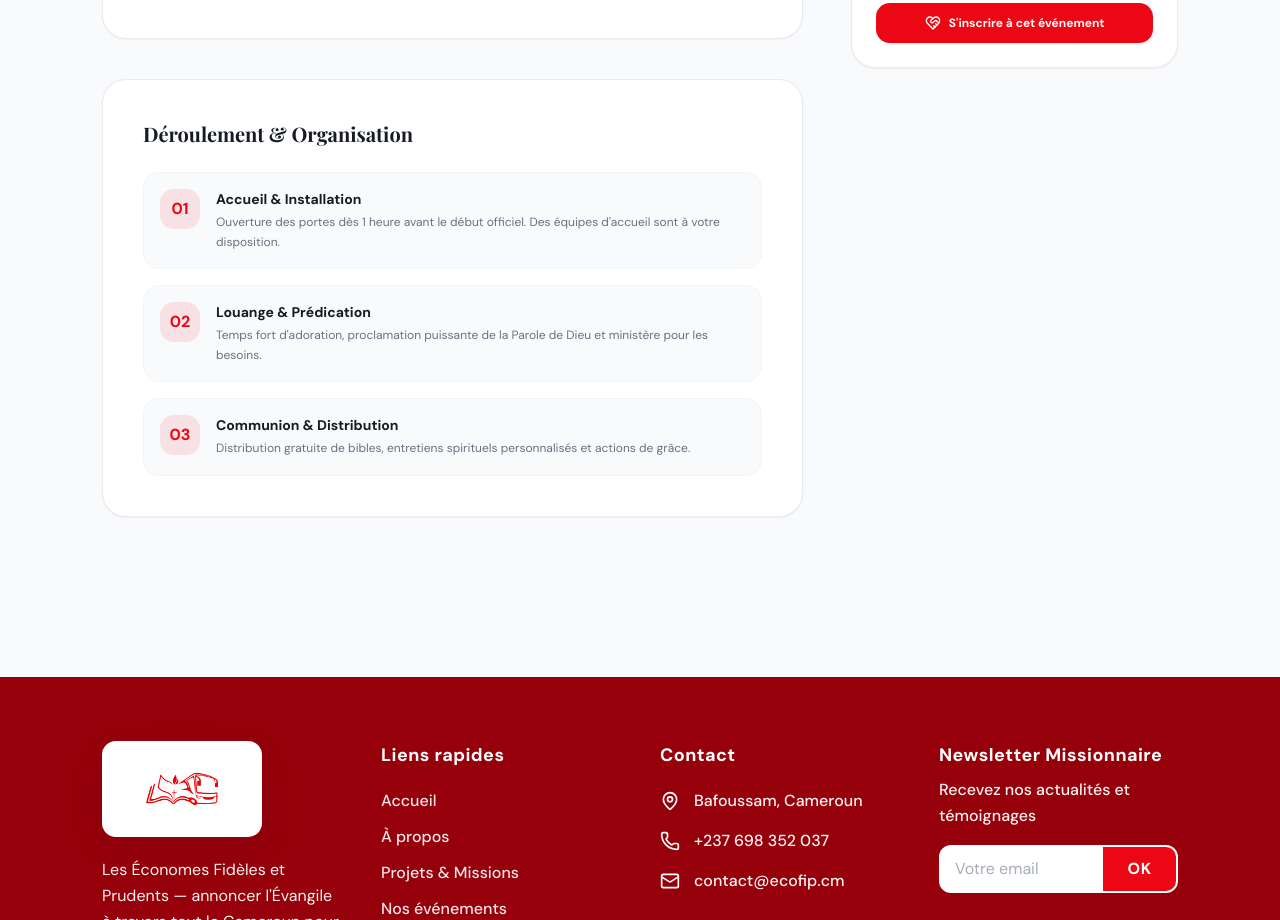
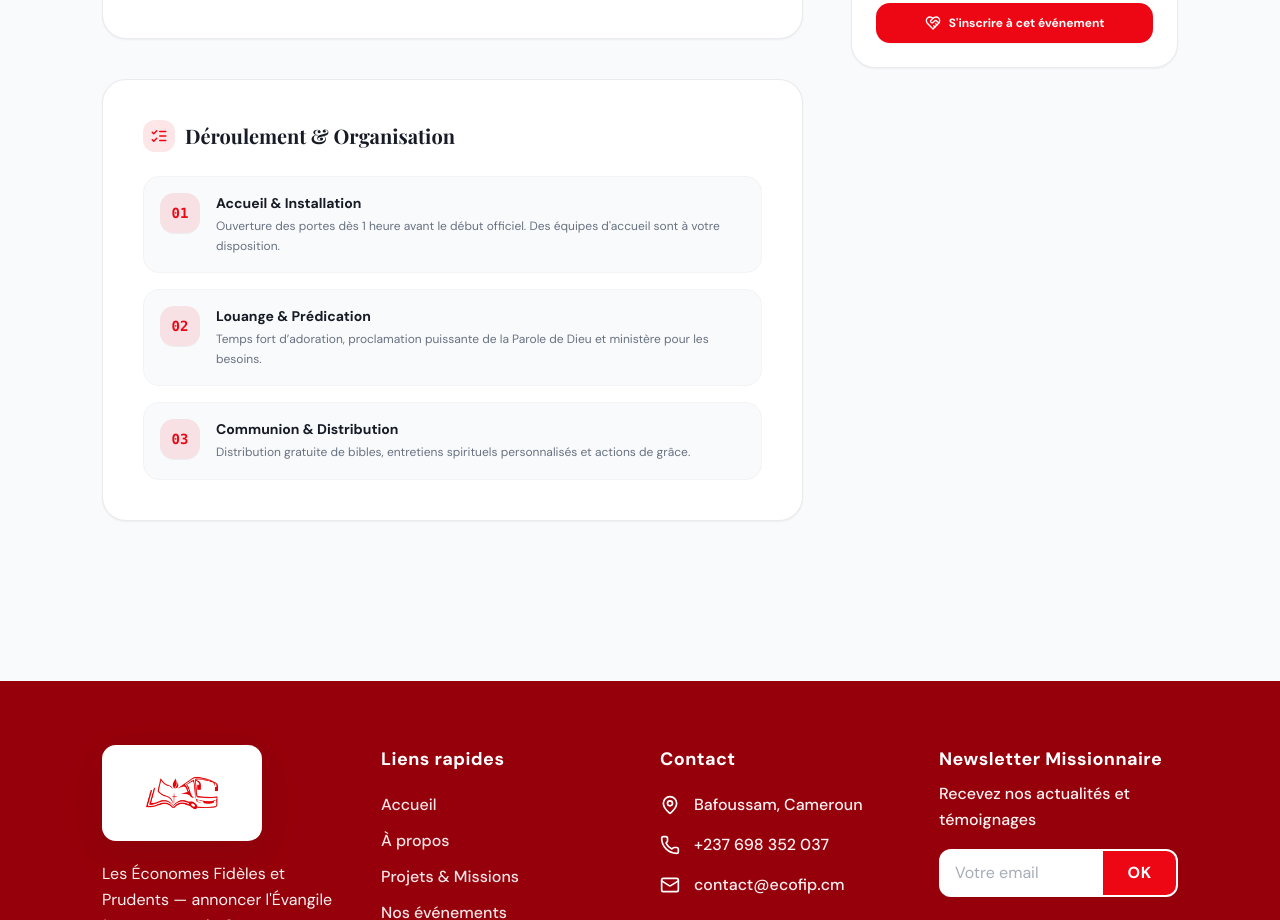
Before and after one commit to clyde237/ecofip, a SvelteKit app: page /nos-evenements/1 in a window 1280 px wide. Shown: the part 1320-2240 px from the top of the page. Built offline with nearby package versions, Linux system fonts and the light colour scheme; no server answers; the database is empty; a web font is replaced by a local one.

Commit message:
feat(events): add optional speakers and program schedule in form and detail views

```diff
--- a/src/lib/design-system/patterns/EventsSpotlight.svelte
+++ b/src/lib/design-system/patterns/EventsSpotlight.svelte
@@ -8,7 +8,8 @@
 		ShieldCheck,
 		HeartHandshake,
 		Sparkles,
-		Eye
+		Eye,
+		Users
 	} from '@lucide/svelte';
 	import type { DetailedEventItem, EventsSpotlightProps } from '../types.js';
 	import FlipCountdown from '../components/FlipCountdown.svelte';
@@ -185,7 +186,7 @@
 						</p>
 					{/if}
 
-					<!-- Métadonnées Horaires & Lieu en mini-pills claires -->
+					<!-- Métadonnées Horaires, Lieu & Orateurs en mini-pills claires -->
 					<div class="mt-3 flex flex-wrap items-center gap-2 text-xs text-slate-600">
 						<span
 							class="inline-flex items-center gap-1.5 rounded-lg border border-slate-200 bg-slate-50 px-2.5 py-1 text-[11px] font-medium"
@@ -199,6 +200,16 @@
 							<MapPin size={12} class="text-brand-primary" />
 							<span>{event.location}</span>
 						</span>
+						{#if event.speakers && event.speakers.length > 0}
+							<span
+								class="inline-flex items-center gap-1.5 rounded-lg border border-slate-200 bg-slate-50 px-2.5 py-1 text-[11px] font-medium"
+							>
+								<Users size={12} class="text-brand-primary" />
+								<span class="max-w-[200px] truncate sm:max-w-[300px]"
+									>{event.speakers.join(', ')}</span
+								>
+							</span>
+						{/if}
 					</div>
 
 					<!-- WIDGET COMPTE À REBOURS COMPACT EN THÈME CLAIR (LUMIÈRE & FINESSE) -->
--- a/src/lib/design-system/types.ts
+++ b/src/lib/design-system/types.ts
@@ -495,6 +495,7 @@ export interface DetailedEventItem {
 	startDate?: Date | string | null;
 	eventDate?: Date | string | null;
 	targetDate?: Date | string | null;
+	program?: string | null;
 }
 
 export interface EventsHeroProps {
--- a/src/lib/server/db/schema.ts
+++ b/src/lib/server/db/schema.ts
@@ -43,6 +43,8 @@ export const events = pgTable('events', {
 	time: varchar('time', { length: 100 }),
 	location: varchar('location', { length: 255 }).notNull(),
 	description: text('description'),
+	speakers: text('speakers'),
+	program: text('program'),
 	imageUrl: text('image_url'),
 	isPublished: boolean('is_published').default(false).notNull(),
 	isFeatured: boolean('is_featured').default(false).notNull(),
--- a/src/routes/+page.server.ts
+++ b/src/routes/+page.server.ts
@@ -69,7 +69,13 @@ export const load: PageServerLoad = async () => {
 					imageAlt: ev.title,
 					status: target < new Date() ? 'past' : 'upcoming',
 					description: ev.description || '',
-					speakers: ['Pasteur Valéry Tchamekwen', 'Équipe Pastorale ECOFIP'],
+					speakers: ev.speakers
+						? ev.speakers
+								.split(',')
+								.map((s) => s.trim())
+								.filter(Boolean)
+						: ['Pasteur Valéry Tchamekwen', 'Équipe Pastorale ECOFIP'],
+					program: ev.program || null,
 					isFree: true,
 					isFeatured: true,
 					startDate: ev.startDate,
--- a/src/routes/admin/evenements/+page.server.ts
+++ b/src/routes/admin/evenements/+page.server.ts
@@ -79,6 +79,8 @@ export const actions: Actions = {
 		const category = String(formData.get('category') ?? 'Croisade').trim();
 		const location = String(formData.get('location') ?? '').trim();
 		const description = String(formData.get('description') ?? '').trim();
+		const speakers = String(formData.get('speakers') ?? '').trim();
+		const program = String(formData.get('program') ?? '').trim();
 		const imageDataUrl = String(formData.get('imageDataUrl') ?? '').trim();
 		const isPublished = formData.get('isPublished') === 'on';
 		const isFeatured = formData.get('isFeatured') === 'on' || formData.get('isFeatured') === 'true';
@@ -166,6 +168,8 @@ export const actions: Actions = {
 					time: schedule.time,
 					location,
 					description,
+					speakers: speakers || null,
+					program: program || null,
 					imageUrl,
 					isPublished,
 					isFeatured
--- a/src/routes/admin/evenements/+page.svelte
+++ b/src/routes/admin/evenements/+page.svelte
@@ -12,7 +12,9 @@
 		X,
 		Calendar,
 		CalendarDays,
-		Sparkles
+		Sparkles,
+		Users,
+		ListChecks
 	} from '@lucide/svelte';
 	import { ImagePicker } from '$lib';
 	import { formatEventSchedule } from '$lib/utils/eventDate.js';
@@ -41,6 +43,8 @@
 	let endTime = $state('21:30');
 	let location = $state('Douala, Cameroun');
 	let description = $state('');
+	let speakers = $state('');
+	let program = $state('');
 	let imageDataUrl = $state('');
 	let isPublished = $state(true);
 	let isFeatured = $state(false);
@@ -76,6 +80,8 @@
 		endTime = '21:30';
 		location = 'Douala, Cameroun';
 		description = '';
+		speakers = '';
+		program = '';
 		imageDataUrl = '';
 		isPublished = true;
 		isFeatured = false;
@@ -567,6 +573,59 @@
 					></textarea>
 				</div>
 
+				<!-- CHAMP ORATEURS & INTERVENANTS (OPTIONNEL) -->
+				<div>
+					<div class="flex items-center justify-between">
+						<label
+							for="ev-speakers"
+							class="flex items-center gap-1.5 text-xs font-semibold text-text-primary sm:text-sm"
+						>
+							<Users size={14} class="text-brand-primary" />
+							<span>Orateurs & Intervenants</span>
+							<span class="text-[11px] font-normal text-text-disabled">(Optionnel)</span>
+						</label>
+						<span class="text-[10px] text-text-disabled">Séparez par des virgules</span>
+					</div>
+					<input
+						id="ev-speakers"
+						name="speakers"
+						type="text"
+						bind:value={speakers}
+						placeholder="Ex: Pasteur Valéry Tchamekwen, Évangéliste Paul, Chorale Hosanna"
+						class="mt-1 h-10 w-full rounded-xl border border-border px-3 text-xs text-text-primary focus:border-brand-primary focus:outline-hidden sm:text-sm"
+					/>
+					<p class="mt-1 text-[11px] text-text-secondary">
+						Affiché sur les fiches d'événements et dans la section Intervenants de la page détail.
+					</p>
+				</div>
+
+				<!-- CHAMP ORGANISATION & DÉROULÉ (OPTIONNEL) -->
+				<div>
+					<div class="flex items-center justify-between">
+						<label
+							for="ev-program"
+							class="flex items-center gap-1.5 text-xs font-semibold text-text-primary sm:text-sm"
+						>
+							<ListChecks size={14} class="text-brand-primary" />
+							<span>Organisation & Déroulé de l'événement</span>
+							<span class="text-[11px] font-normal text-text-disabled">(Optionnel)</span>
+						</label>
+						<span class="text-[10px] text-text-disabled">1 étape par ligne</span>
+					</div>
+					<textarea
+						id="ev-program"
+						name="program"
+						bind:value={program}
+						rows={3}
+						placeholder="Ex:&#10;01. Accueil & Prière d'ouverture (17h30)&#10;02. Louange & Adoration vivante (18h00)&#10;03. Prédication de l'Évangile & Ministère pour les malades (19h30)&#10;04. Communion fraternelle & Distribution de bibles (21h00)"
+						class="mt-1 w-full rounded-xl border border-border p-3 font-mono text-xs text-text-primary focus:border-brand-primary focus:outline-hidden"
+					></textarea>
+					<p class="mt-1 text-[11px] text-text-secondary">
+						Chaque ligne sera automatiquement mise en forme comme étape numérotée dans le programme
+						de la page détail.
+					</p>
+				</div>
+
 				<!-- WIDGET SWITCH : METTRE EN AVANT SOUS LA HERO -->
 				<div
 					class="flex items-center justify-between rounded-xl border border-amber-200 bg-amber-50/80 p-3.5 transition-colors"
--- a/src/routes/nos-evenements/+page.server.ts
+++ b/src/routes/nos-evenements/+page.server.ts
@@ -119,7 +119,13 @@ export const load: PageServerLoad = async () => {
 						imageAlt: ev.title,
 						status,
 						description: ev.description || '',
-						speakers: ['Pasteur Valéry Tchamekwen', 'Équipe Pastorale ECOFIP'],
+						speakers: ev.speakers
+							? ev.speakers
+									.split(',')
+									.map((s) => s.trim())
+									.filter(Boolean)
+							: ['Pasteur Valéry Tchamekwen', 'Équipe Pastorale ECOFIP'],
+						program: ev.program || null,
 						isFree: true,
 						isFeatured: Boolean(ev.isFeatured),
 						startDate: ev.startDate,
--- a/src/routes/nos-evenements/[slug]/+page.server.ts
+++ b/src/routes/nos-evenements/[slug]/+page.server.ts
@@ -128,7 +128,13 @@ export const load: PageServerLoad = async ({ params }) => {
 					imageAlt: ev.title,
 					status,
 					description: ev.description || '',
-					speakers: ['Pasteur Valéry Tchamekwen', 'Équipe Pastorale ECOFIP'],
+					speakers: ev.speakers
+						? ev.speakers
+								.split(',')
+								.map((s) => s.trim())
+								.filter(Boolean)
+						: ['Pasteur Valéry Tchamekwen', 'Équipe Pastorale ECOFIP'],
+					program: ev.program || null,
 					isFree: true,
 					isFeatured: Boolean(ev.isFeatured),
 					startDate: ev.startDate,
--- a/src/routes/nos-evenements/[slug]/+page.svelte
+++ b/src/routes/nos-evenements/[slug]/+page.svelte
@@ -12,7 +12,8 @@
 		Sparkles,
 		MessageCircle,
 		Copy,
-		Check
+		Check,
+		ListChecks
 	} from '@lucide/svelte';
 	import Container from '$lib/design-system/components/Container.svelte';
 	import FlipCountdown from '$lib/design-system/components/FlipCountdown.svelte';
@@ -24,6 +25,75 @@
 	let { data }: { data: PageData } = $props();
 
 	let event = $derived(data.event);
+
+	interface ProgramStep {
+		indexStr: string;
+		title: string;
+		description: string;
+	}
+
+	const parsedProgramSteps = $derived.by<ProgramStep[]>(() => {
+		if (!event.program || !event.program.trim()) {
+			return [
+				{
+					indexStr: '01',
+					title: 'Accueil & Installation',
+					description:
+						"Ouverture des portes dès 1 heure avant le début officiel. Des équipes d'accueil sont à votre disposition."
+				},
+				{
+					indexStr: '02',
+					title: 'Louange & Prédication',
+					description:
+						'Temps fort d’adoration, proclamation puissante de la Parole de Dieu et ministère pour les besoins.'
+				},
+				{
+					indexStr: '03',
+					title: 'Communion & Distribution',
+					description:
+						'Distribution gratuite de bibles, entretiens spirituels personnalisés et actions de grâce.'
+				}
+			];
+		}
+
+		const lines = event.program
+			.split('\n')
+			.map((l) => l.trim())
+			.filter(Boolean);
+
+		return lines.map((line, idx) => {
+			let cleanLine = line;
+			const leadingNumMatch = cleanLine.match(/^(\d+)[\.\-\)]\s*(.*)$/);
+			let customNum = '';
+			if (leadingNumMatch) {
+				customNum = String(leadingNumMatch[1]).padStart(2, '0');
+				cleanLine = leadingNumMatch[2].trim();
+			}
+
+			const indexStr = customNum || String(idx + 1).padStart(2, '0');
+
+			let title = cleanLine;
+			let description = '';
+
+			const colonIndex = cleanLine.indexOf(':');
+			if (colonIndex !== -1) {
+				title = cleanLine.slice(0, colonIndex).trim();
+				description = cleanLine.slice(colonIndex + 1).trim();
+			} else {
+				const dashIndex = cleanLine.indexOf(' - ');
+				if (dashIndex !== -1) {
+					title = cleanLine.slice(0, dashIndex).trim();
+					description = cleanLine.slice(dashIndex + 3).trim();
+				}
+			}
+
+			return {
+				indexStr,
+				title,
+				description
+			};
+		});
+	});
 
 	let isRegisterModalOpen = $state(false);
 	let isSubmitting = $state(false);
@@ -346,63 +416,39 @@
 						{/if}
 					</div>
 
-					<!-- Programme indicatif -->
+					<!-- Programme indicatif / Déroulé -->
 					<div class="rounded-3xl border border-gray-200/80 bg-white p-7 shadow-xs sm:p-10">
+						<div class="flex items-center gap-2.5">
+							<div
+								class="flex h-8 w-8 items-center justify-center rounded-lg bg-brand-primary/10 text-brand-primary"
+							>
+								<ListChecks size={18} />
+							</div>
 							<h3 class="font-display text-xl font-bold text-text-primary">
 								Déroulement & Organisation
 							</h3>
+						</div>
 
 						<div class="mt-6 space-y-4">
+							{#each parsedProgramSteps as step}
 								<div
-								class="flex items-start gap-4 rounded-2xl border border-gray-100 bg-[#f8fafc] p-4"
+									class="flex items-start gap-4 rounded-2xl border border-gray-100 bg-[#f8fafc] p-4 transition-colors hover:border-gray-200 hover:bg-slate-50/80"
 								>
 									<div
-									class="flex h-10 w-10 shrink-0 items-center justify-center rounded-xl bg-brand-primary/10 font-bold text-brand-primary"
+										class="flex h-10 w-10 shrink-0 items-center justify-center rounded-xl bg-brand-primary/10 font-mono text-sm font-bold text-brand-primary shadow-2xs"
 									>
-									01
+										{step.indexStr}
 									</div>
-								<div>
-									<h4 class="text-sm font-bold text-text-primary">Accueil & Installation</h4>
+									<div class="min-w-0 flex-1">
+										<h4 class="text-sm font-bold text-text-primary">{step.title}</h4>
+										{#if step.description}
 											<p class="mt-1 text-xs leading-relaxed text-text-secondary">
-										Ouverture des portes dès 1 heure avant le début officiel. Des équipes d'accueil
-										sont à votre disposition.
+												{step.description}
 											</p>
+										{/if}
 									</div>
 								</div>
-
-							<div
-								class="flex items-start gap-4 rounded-2xl border border-gray-100 bg-[#f8fafc] p-4"
-							>
-								<div
-									class="flex h-10 w-10 shrink-0 items-center justify-center rounded-xl bg-brand-primary/10 font-bold text-brand-primary"
-								>
-									02
-								</div>
-								<div>
-									<h4 class="text-sm font-bold text-text-primary">Louange & Prédication</h4>
-									<p class="mt-1 text-xs leading-relaxed text-text-secondary">
-										Temps fort d'adoration, proclamation puissante de la Parole de Dieu et ministère
-										pour les besoins.
-									</p>
-								</div>
-							</div>
-
-							<div
-								class="flex items-start gap-4 rounded-2xl border border-gray-100 bg-[#f8fafc] p-4"
-							>
-								<div
-									class="flex h-10 w-10 shrink-0 items-center justify-center rounded-xl bg-brand-primary/10 font-bold text-brand-primary"
-								>
-									03
-								</div>
-								<div>
-									<h4 class="text-sm font-bold text-text-primary">Communion & Distribution</h4>
-									<p class="mt-1 text-xs leading-relaxed text-text-secondary">
-										Distribution gratuite de bibles, entretiens spirituels personnalisés et actions
-										de grâce.
-									</p>
-								</div>
-							</div>
+							{/each}
 						</div>
 					</div>
 				</div>
```
Lines whose indentation alone changed are shown as unchanged.
